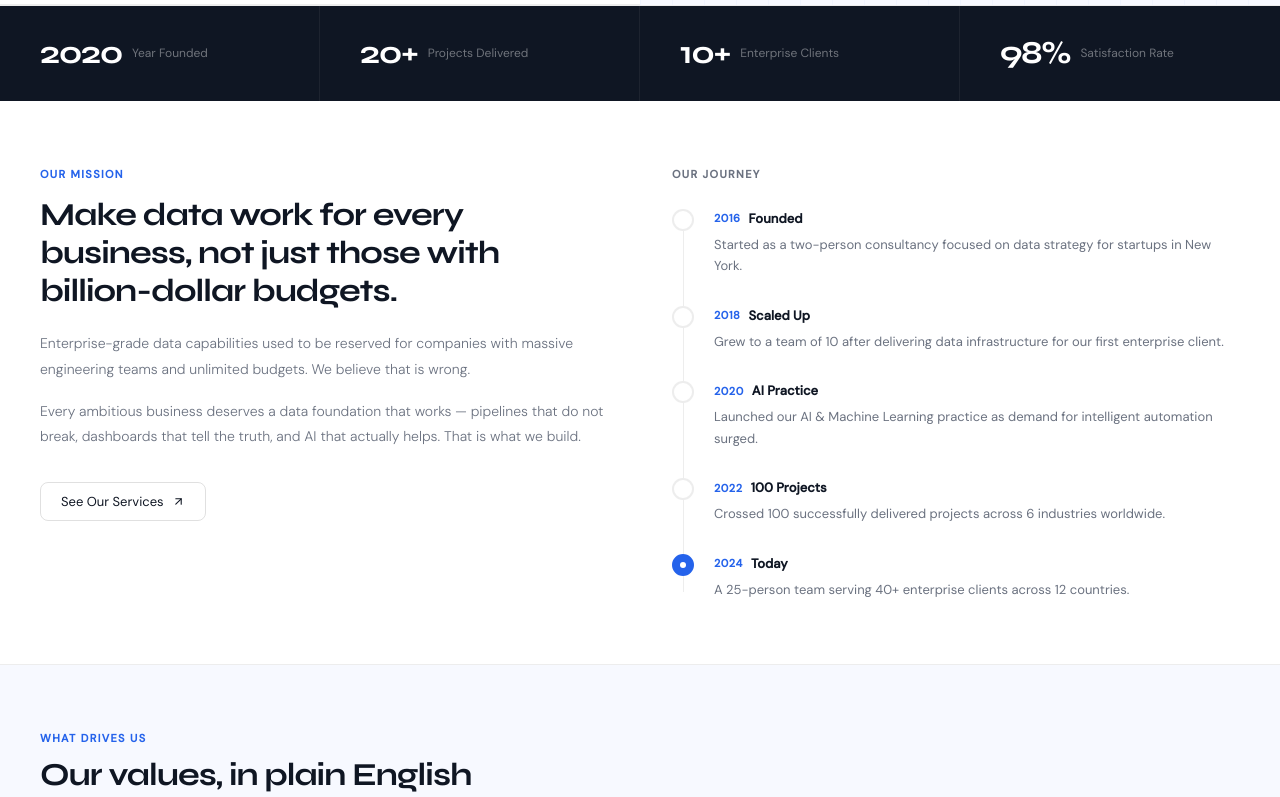
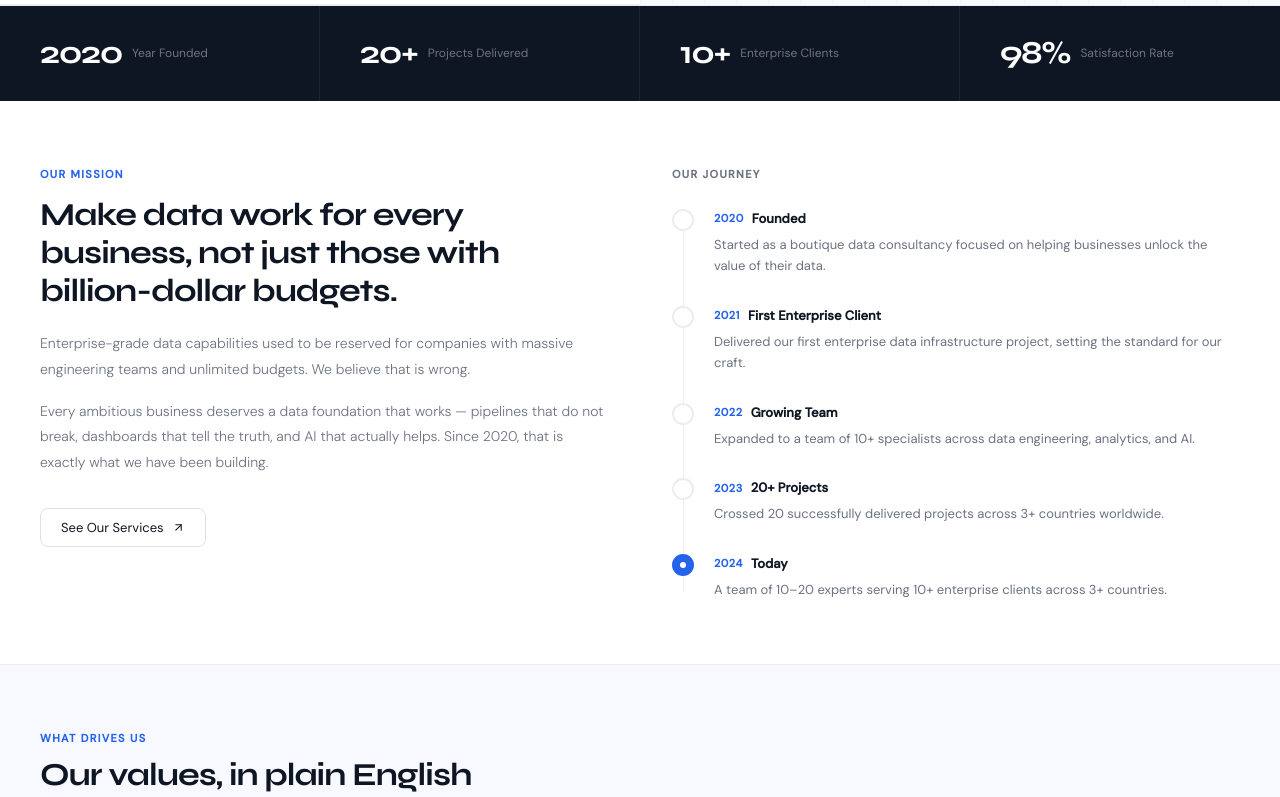
Before and after one commit to thedataartisans-cell/data-artisans, a React (Vite) app: page /about in a window 1280 px wide. Shown: the part 561-1358 px from the top of the page. Built offline with nearby package versions, Linux system fonts and the light colour scheme.

Commit message:
Update About page with correct company info and timeline

```diff
--- a/src/pages/About.tsx
+++ b/src/pages/About.tsx
@@ -47,11 +47,11 @@ const team = [
 ]
 
 const timeline = [
-  { year: '2016', title: 'Founded', desc: 'Started as a two-person consultancy focused on data strategy for startups in New York.' },
-  { year: '2018', title: 'Scaled Up', desc: 'Grew to a team of 10 after delivering data infrastructure for our first enterprise client.' },
-  { year: '2020', title: 'AI Practice', desc: 'Launched our AI & Machine Learning practice as demand for intelligent automation surged.' },
-  { year: '2022', title: '100 Projects', desc: 'Crossed 100 successfully delivered projects across 6 industries worldwide.' },
-  { year: '2024', title: 'Today', desc: 'A 25-person team serving 40+ enterprise clients across 12 countries.' },
+  { year: '2020', title: 'Founded', desc: 'Started as a boutique data consultancy focused on helping businesses unlock the value of their data.' },
+  { year: '2021', title: 'First Enterprise Client', desc: 'Delivered our first enterprise data infrastructure project, setting the standard for our craft.' },
+  { year: '2022', title: 'Growing Team', desc: 'Expanded to a team of 10+ specialists across data engineering, analytics, and AI.' },
+  { year: '2023', title: '20+ Projects', desc: 'Crossed 20 successfully delivered projects across 3+ countries worldwide.' },
+  { year: '2024', title: 'Today', desc: 'A team of 10–20 experts serving 10+ enterprise clients across 3+ countries.' },
 ]
 
 const testimonials = [
@@ -95,7 +95,7 @@ export default function About() {
             transition={{ duration: 0.55, delay: 0.2 }}
             style={{ fontSize: '15px', color: 'var(--muted)', lineHeight: 1.8, fontWeight: 300, maxWidth: '420px', marginBottom: '2.5rem' }}
           >
-            Founded in 2016, The Data Artisans was born from a simple frustration:
+            Founded in 2020, The Data Artisans was born from a simple frustration:
             too many businesses were drowning in data but starving for insight.
             We set out to change that.
           </motion.p>
@@ -167,7 +167,7 @@ export default function About() {
               <p style={{ fontSize: '14px', color: 'var(--muted)', lineHeight: 1.85, fontWeight: 300, marginBottom: '2rem' }}>
                 Every ambitious business deserves a data foundation that works — pipelines
                 that do not break, dashboards that tell the truth, and AI that actually helps.
-                That is what we build.
+                Since 2020, that is exactly what we have been building.
               </p>
               <Link to="/services">
                 <button className="btn-ghost" style={{ fontSize: '13px', padding: '10px 20px' }}>
--- a/src/pages/Home.tsx
+++ b/src/pages/Home.tsx
@@ -69,10 +69,10 @@ const services = [
 ]
 
 const stats = [
-  { val: '150+', label: 'Projects delivered' },
+  { val: '20+', label: 'Projects delivered' },
   { val: '98%', label: 'Client satisfaction' },
-  { val: '40+', label: 'Enterprises served' },
-  { val: '8+', label: 'Years of craft' },
+  { val: '10+', label: 'Enterprises served' },
+  { val: '5+', label: 'Years of craft' },
 ]
 
 const process = [
```
